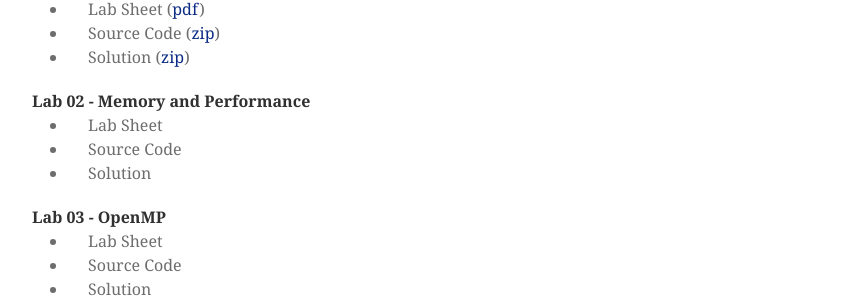
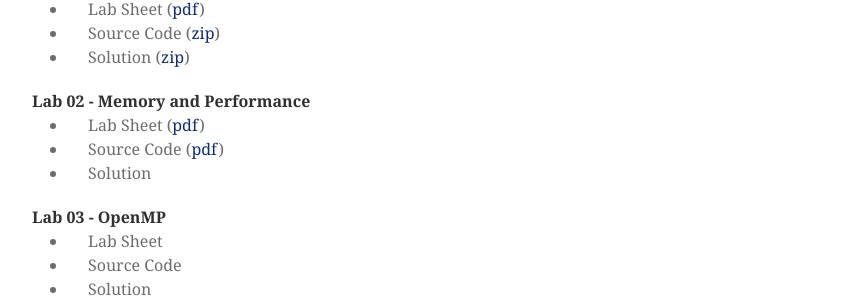
Before and after one commit to mondus/mondus.github.io, a Jekyll site: the page built from teaching/COM4521/index.md, in a window 1280 px wide and 900 px high, scrolled down 4319 px. Shown: the part 146-454 px from the top of the window, without its empty margins (208-1053 px from the left). Built offline with Jekyll 4.4.1, drawn with Linux system fonts in a browser that asks for light colours; nearby versions of some CDN libraries; some web fonts are replaced.

Commit message:
Update index.md

```diff
--- a/teaching/COM4521/index.md
+++ b/teaching/COM4521/index.md
@@ -199,8 +199,8 @@ Lab Register Link: [https://goo.gl/0r73gD](https://goo.gl/0r73gD)
 
 #### Lab 02 - Memory and Performance
 
-* Lab Sheet
-* Source Code
+* Lab Sheet ([pdf](https://drive.google.com/file/d/0B2HbOiEppVPMMVhrQlZXLUNHTjQ/view?usp=sharing))
+* Source Code ([pdf](https://github.com/mondus/com4521/archive/Lab02_src.zip))
 * Solution
 
 #### Lab 03 - OpenMP
```
